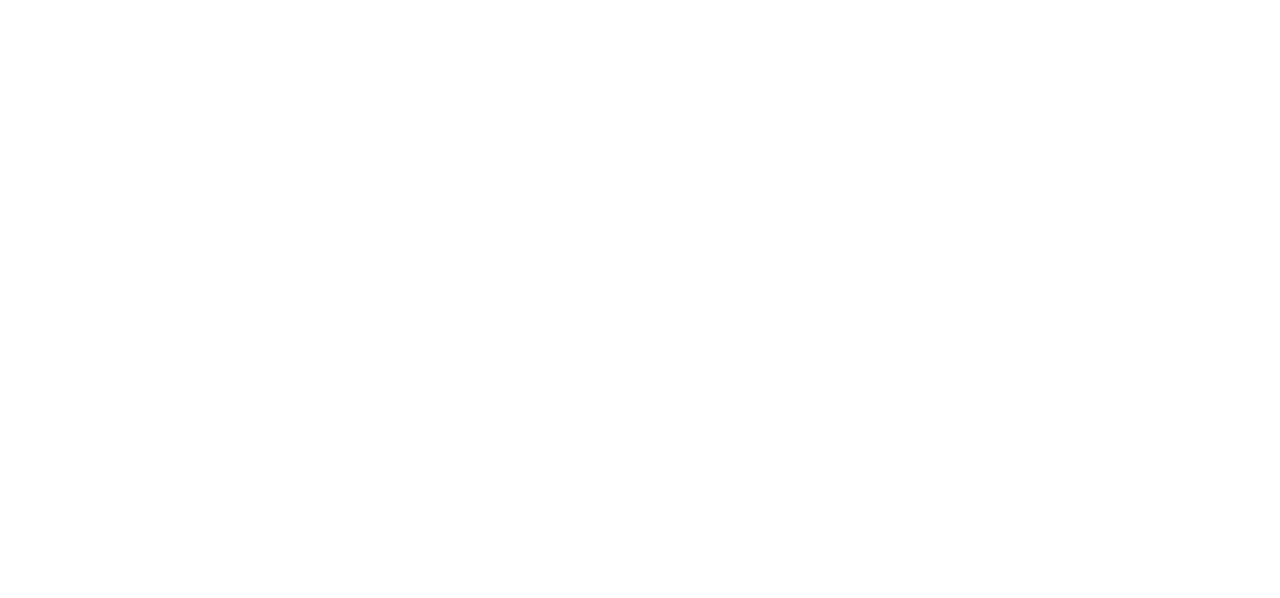
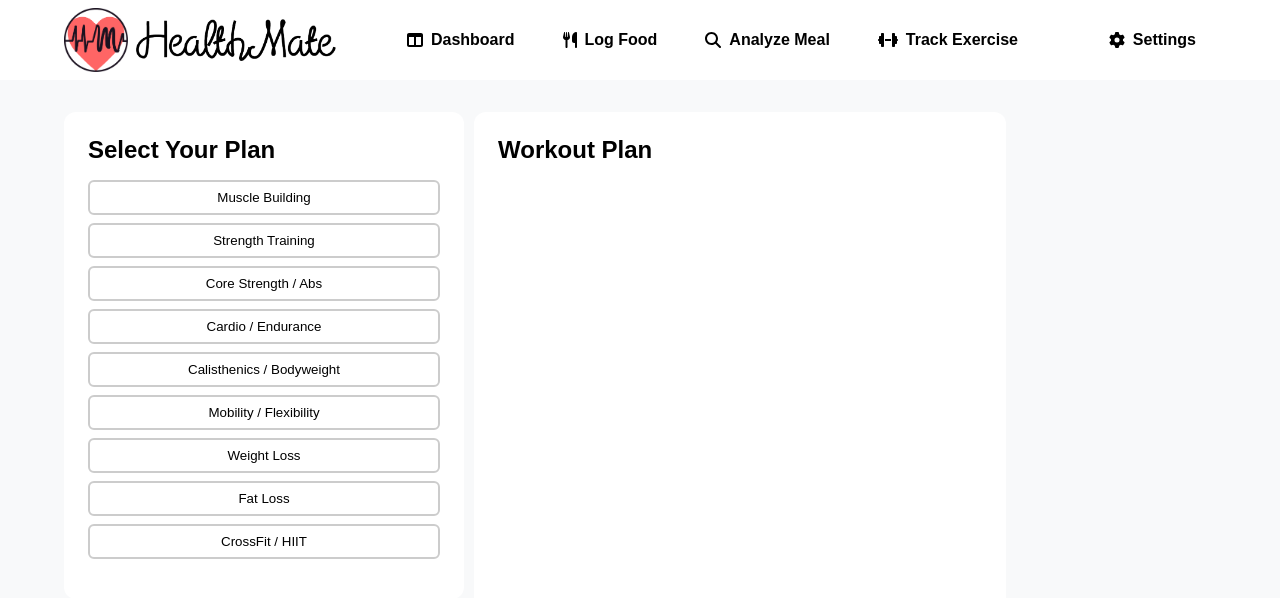
Before and after one commit to CMPT-276-SUMMER-2025/final-project-22-vines, a React (Create React App) app in the folder frontend/: page /generateplan in a window 1280 px wide. Before the commit this address had no page. Shown: the top 598 px of the page. Built offline with nearby package versions, Linux system fonts and the light colour scheme; no server answers.

Commit message:
Setup basic exercise plan generator page

```diff
--- a/frontend/src/App.jsx
+++ b/frontend/src/App.jsx
@@ -3,6 +3,7 @@ import LogFood from './pages/LogFood'
 import AnalyzeMeal from './pages/AnalyzeMeal'
 import LogExercise from './pages/LogExercise'
 import SearchExercises from './pages/SearchExercises'
+import GeneratePlan from './pages/GeneratePlan'
 import Settings from './pages/Settings'
 import {Routes, Route} from "react-router-dom"
 
@@ -15,6 +16,7 @@ function App() {
         <Route path="/analyzemeal" element={<AnalyzeMeal/>}/>
         <Route path="/logexercise" element={<LogExercise/>}/>
         <Route path="/searchexercises" element={<SearchExercises/>}/>
+        <Route path="/generateplan" element={<GeneratePlan/>}/>
         <Route path="/settings" element={<Settings/>}/>
       </Routes>
     </main>
--- a/frontend/src/components/GoalSelector.jsx
+++ b/frontend/src/components/GoalSelector.jsx
@@ -3,28 +3,20 @@ import { GOALS_WITH_LABELS } from '../utils/goals';
 
 /**
  * GoalSelector Component
- * Dropdown UI to let the user select a fitness goal from a predefined list.
- *
- * @param {string} selectedGoal - Currently selected goal
- * @param {Function} setSelectedGoal - Setter function to update selected goal
+ * Button UI to let the user select a fitness goal from a predefined list.
  */
 const GoalSelector = ({ selectedGoal, setSelectedGoal }) => {
   return (
-    <div className="my-4">
-      <label htmlFor="goal-select">Select Your Fitness Goal:</label>
-      <select
-        id="goal-select"
-        value={selectedGoal}
-        onChange={(e) => setSelectedGoal(e.target.value)}
-        className="border p-2 ml-2"
-      >
-        <option value="">-- Choose a goal --</option>
-        {GOALS_WITH_LABELS.map((goal) => (
-          <option key={goal.id} value={goal.id}>
-            {goal.label}
-          </option>
-        ))}
-      </select>
+    <div className="goal-button-group">
+      {GOALS_WITH_LABELS.map((goal) => (
+        <button
+          key={goal.id}
+          onClick={() => setSelectedGoal(goal.id)}
+          className={`goal-button ${selectedGoal === goal.id ? 'active' : ''}`}
+        >
+          {goal.label}
+        </button>
+      ))}
     </div>
   );
 };
--- a/frontend/src/components/WeeklyPlanGenerator.jsx
+++ b/frontend/src/components/WeeklyPlanGenerator.jsx
@@ -74,7 +74,9 @@ const WeeklyPlanGenerator = () => {
   };
 
   return (
-    <div>
+    <div className="generatePlan">
+      <div className="goalSelector">
+        <h2>Select Your Plan</h2>
         {/* Goal selector dropdown */}
         <GoalSelector
           selectedGoal={selectedGoal}
@@ -83,7 +85,10 @@ const WeeklyPlanGenerator = () => {
             setLoading(true); // Show spinner immediately
           }}
         />
+      </div>
 
+      <div className="workoutPlanContainer">
+        <h2>Workout Plan</h2>
         {loading ? (
           <p style={{ fontStyle: 'italic', padding: '1rem' }}>
             Generating your 7-Day Training Plan...
@@ -92,29 +97,21 @@ const WeeklyPlanGenerator = () => {
           <>
             {/* Show print button only when plan is generated */}
             {weeklyPlan.length > 0 && (
-            <button
-              onClick={handlePrint}
-              style={{
-                margin: '1rem 0',
-                padding: '10px 20px',
-                backgroundColor: '#4CAF50',
-                color: 'white',
-                border: 'none',
-                borderRadius: '4px',
-                cursor: 'pointer',
-              }}
-            >
+              <button className="printButton" onClick={handlePrint}>
                 🖨️ Print This Plan
               </button>
             )}
 
             {/* Display the plan */}
-          <div id="printable">
+            <div id="printable" className="workoutPlan">
               <PlanDisplay weeklyPlan={weeklyPlan} />
             </div>
           </>
         )}
       </div>
+
+      <div className="rightSpacer"/>
+    </div>
   );
 };
 
--- /dev/null
+++ b/frontend/src/css/GeneratePlan.css
@@ -0,0 +1,111 @@
+.generatePlan {
+  padding: 2rem 5%;
+  background-color: #f8f9fa;
+  height: 90vh;
+  box-sizing: border-box;
+  display: flex;
+  justify-content: space-between;
+  align-items: flex-start;
+}
+
+.rightSpacer {
+  width: 100%;
+  max-width: 200px;
+  margin-left: 10px;
+}
+
+/* ───── Goal Selector Form ───── */
+.goalSelector {
+  background: #fff;
+  border-radius: 12px;
+  padding: 1.5rem;
+  width: 100%;
+  max-width: 400px;
+  /* max-height: 35vh; */
+  margin-right: 10px;
+}
+.goalSelector h2 {
+  margin-bottom: 1rem;
+}
+
+/* .goalSelector button {
+  margin-top: 0.5rem;
+  padding: 0.5rem 0.75rem;
+  min-width: 40px;
+  display: flex;
+  align-items: center;
+  justify-content: center;
+  border: none;
+  background-color: #e4e4e4;
+  border-radius: 6px;
+  cursor: pointer;
+  transition: background-color 0.2s ease;
+  font-size: 0.875rem;
+} */
+
+.goal-button-group {
+  display: flex;
+  flex-direction: column;
+  /* flex-wrap: wrap; */
+  gap: 0.5rem;
+  margin-bottom: 1rem;
+}
+
+.goal-button {
+  padding: 0.5rem 1rem;
+  border: 2px solid #ccc;
+  border-radius: 6px;
+  background: white;
+  cursor: pointer;
+  font-weight: 500;
+  transition: all 0.2s ease;
+}
+
+.goal-button:hover {
+  background-color: #f0f0f0;
+}
+
+.goal-button.active {
+  background-color: #FF6565;
+  color: white;
+  border-color: #FF6565;
+}
+
+
+/* ───── Workout Plan ───── */
+.workoutPlanContainer {
+  background: white;
+  border-radius: 12px;
+  padding: 1.5rem;
+  max-width: 1000px;
+  width: 100%;
+  height: 100%;
+  max-height: 83vh;
+  overflow: hidden;
+  display: flex;
+  flex-direction: column;
+  overflow-y: auto;
+}
+
+.workoutPlan {
+  flex: 1;
+  overflow-y: auto;
+  margin-top: 0.75rem;
+  padding-right: 1rem;
+}
+
+.printButton {
+  margin-top: 1rem;
+  background: transparent;
+  border: none;
+  padding: 0.5rem 0.75rem;
+  border-radius: 6px;
+  width: 10rem;
+  display: flex;
+  align-items: center;
+  justify-content: center;
+  background-color: #e4e4e4;
+  cursor: pointer;
+  transition: background-color 0.2s ease;
+  font-size: 0.875rem;
+}
--- /dev/null
+++ b/frontend/src/pages/GeneratePlan.jsx
@@ -0,0 +1,14 @@
+import WeeklyPlanGenerator from '../components/WeeklyPlanGenerator';
+import NavBar from '../components/NavBar'
+import "../css/GeneratePlan.css";
+
+function GeneratePlan() {
+    return (
+        <>
+            <NavBar/>
+            <WeeklyPlanGenerator/>
+        </>
+    )
+}
+
+export default GeneratePlan
```
Lines whose indentation alone changed are shown as unchanged.
